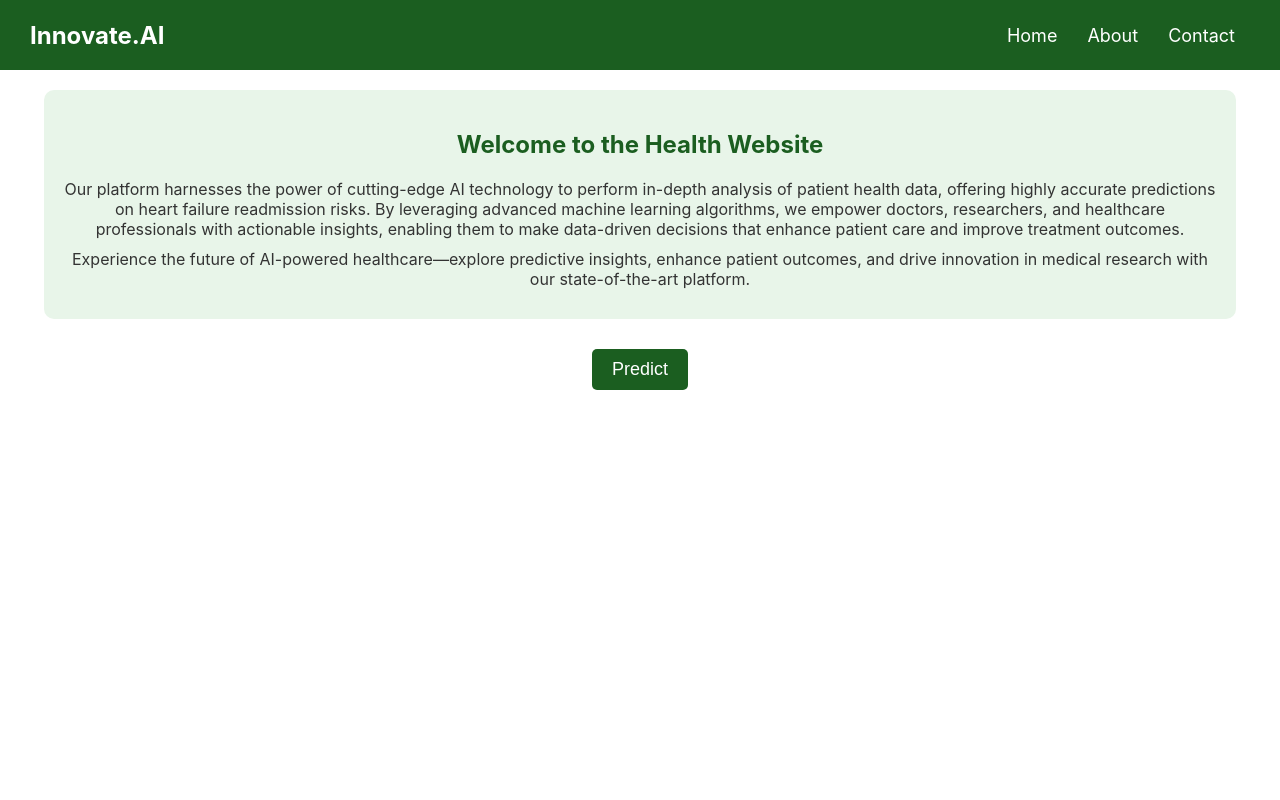
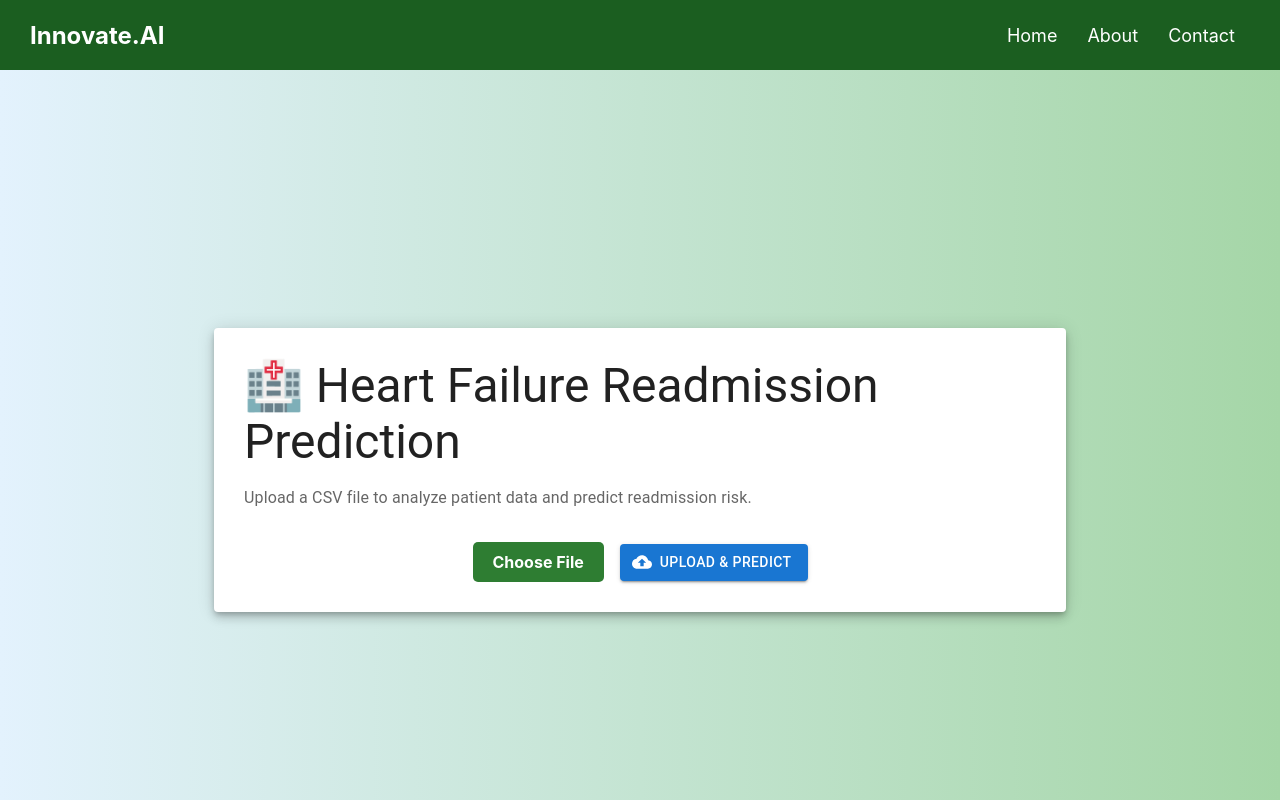
Before and after one commit to eeyamodi/InnovateAI, a React (Create React App) app in the folder frontend/: page / in a window 1280 px wide. Shown: the top 800 px of the page. Built offline with nearby package versions, Linux system fonts and the light colour scheme.

Commit message:
Update App.js

```diff
--- a/frontend/src/App.js
+++ b/frontend/src/App.js
@@ -1,53 +1,23 @@
-import React, { useState } from "react";
-import FileUpload from "./components/FileUpload";
-import Contact from "./components/Contact";
+import React from "react";
 import { BrowserRouter as Router, Routes, Route } from "react-router-dom";
+import HomePage from "./components/HomePage";
+import ResultsPage from "./components/ResultsPage";
 import Navbar from "./components/Navbar";
-import "./App.css";
-import About from "./components/About";
-
-function App() {
-    const [showPrediction, setShowPrediction] = useState(false);
-
+const App = () => {
     return (
         <Router>
             <Navbar />
-
             <Routes>
-                <Route path="/" element={
-                    <>
-                        <div className="website-description">
-                            <h2>Welcome to the Health Website</h2>
-                            <p>
-                            Our platform harnesses the power of cutting-edge AI technology to perform in-depth analysis of patient health data, offering highly accurate predictions on heart failure readmission risks. By leveraging advanced machine learning algorithms, we empower doctors, researchers, and healthcare professionals with actionable insights, enabling them to make data-driven decisions that enhance patient care and improve treatment outcomes.
-                            </p>
-                            <p>
-                            Experience the future of AI-powered healthcare—explore predictive insights, enhance patient outcomes, and drive innovation in medical research with our state-of-the-art platform.
-                            </p>
-                        </div>
-
-                        {!showPrediction && (
-                            <div className="predict-section">
-                                <button className="predict-btn" onClick={() => setShowPrediction(true)}>
-                                    Predict
-                                </button>
-                            </div>
-                        )}
-
-                        {showPrediction && (
-                            <div className="prediction-container">
-                                <h2>Heart Failure Readmission Prediction</h2>
-                                <FileUpload />
-                            </div>
-                        )}
-                    </>
-                } />
-
-                <Route path="/about" element={<About />} />
-                <Route path="/contact" element={<Contact/>} />
+                <Route path="/" element={<HomePage />} />
+                <Route path="/results" element={<ResultsPage />} />
+            </Routes>
+            <Routes>
+                <Route path="/" element={<HomePage />} />
+                <Route path="/results" element={<ResultsPage />} />
             </Routes>
         </Router>
+
     );
-}
+};
 
 export default App;
```
